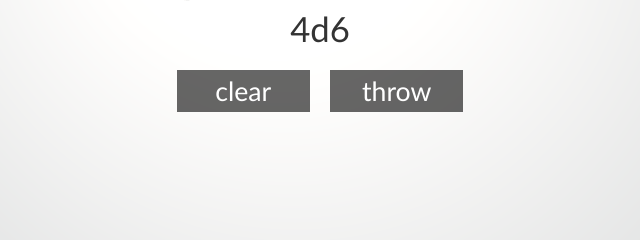
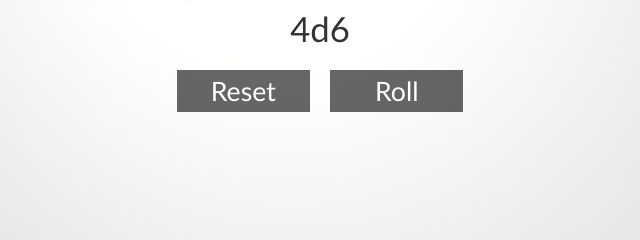
Before and after one commit to lorelock/lldicewidget, a plain HTML site: page index.html in a window 1280 px wide. Shown: the part 477-717 px from the top of the page, 320-960 px from the left. Drawn offline with Linux system fonts and the light colour scheme.

Commit message:
Update index.html

```diff
--- a/index.html
+++ b/index.html
@@ -31,8 +31,8 @@
         </div>
             <div class="center_field">
             <input type="text" id="set" value="4d6"></input><br/>
-            <button id="clear">clear</button>
-            <button style="margin-left: 0.6em" id="throw">throw</button>
+            <button id="clear">Reset</button>
+            <button style="margin-left: 0.6em" id="throw">Roll</button>
         </div>
     </div>
     <div id="canvas">
```
